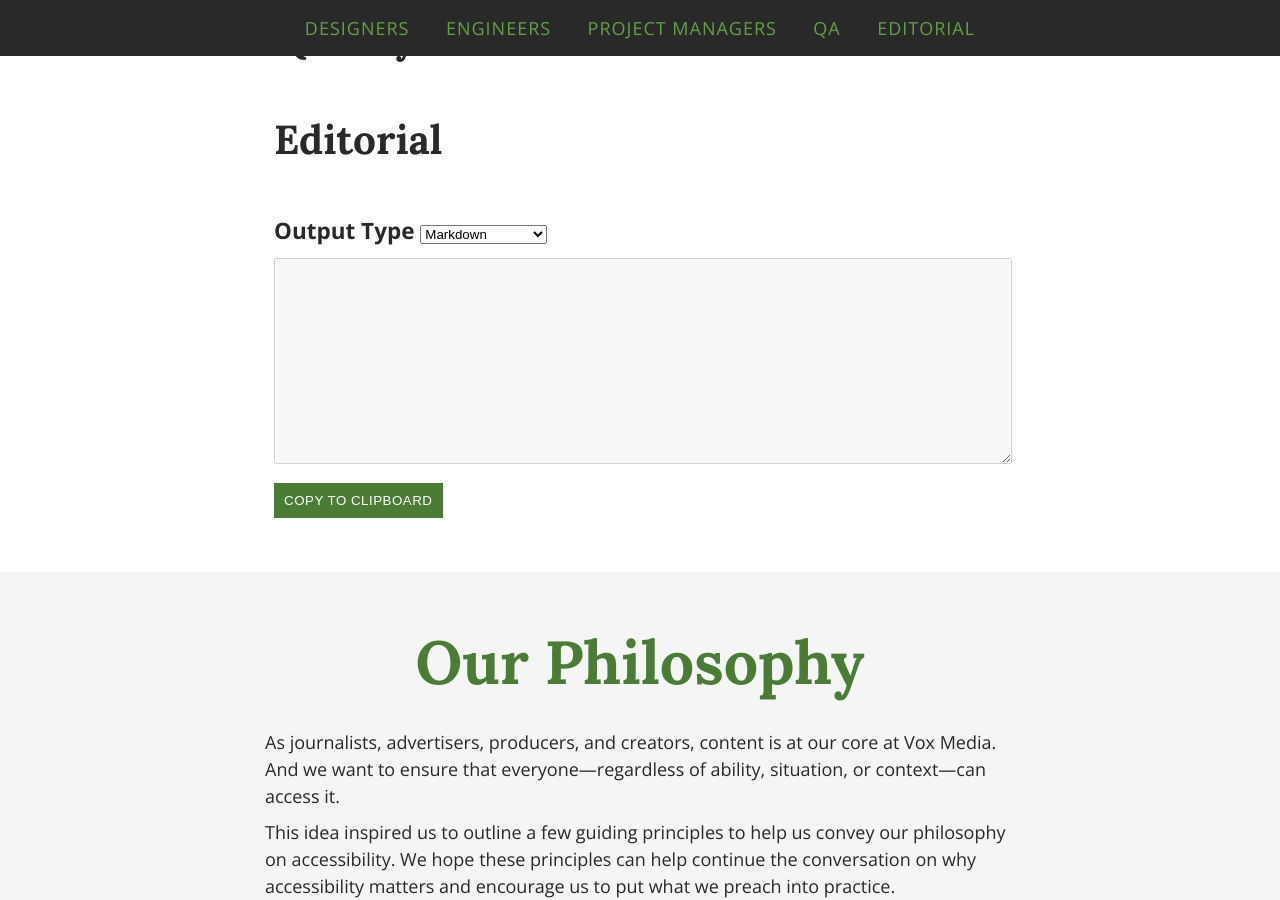
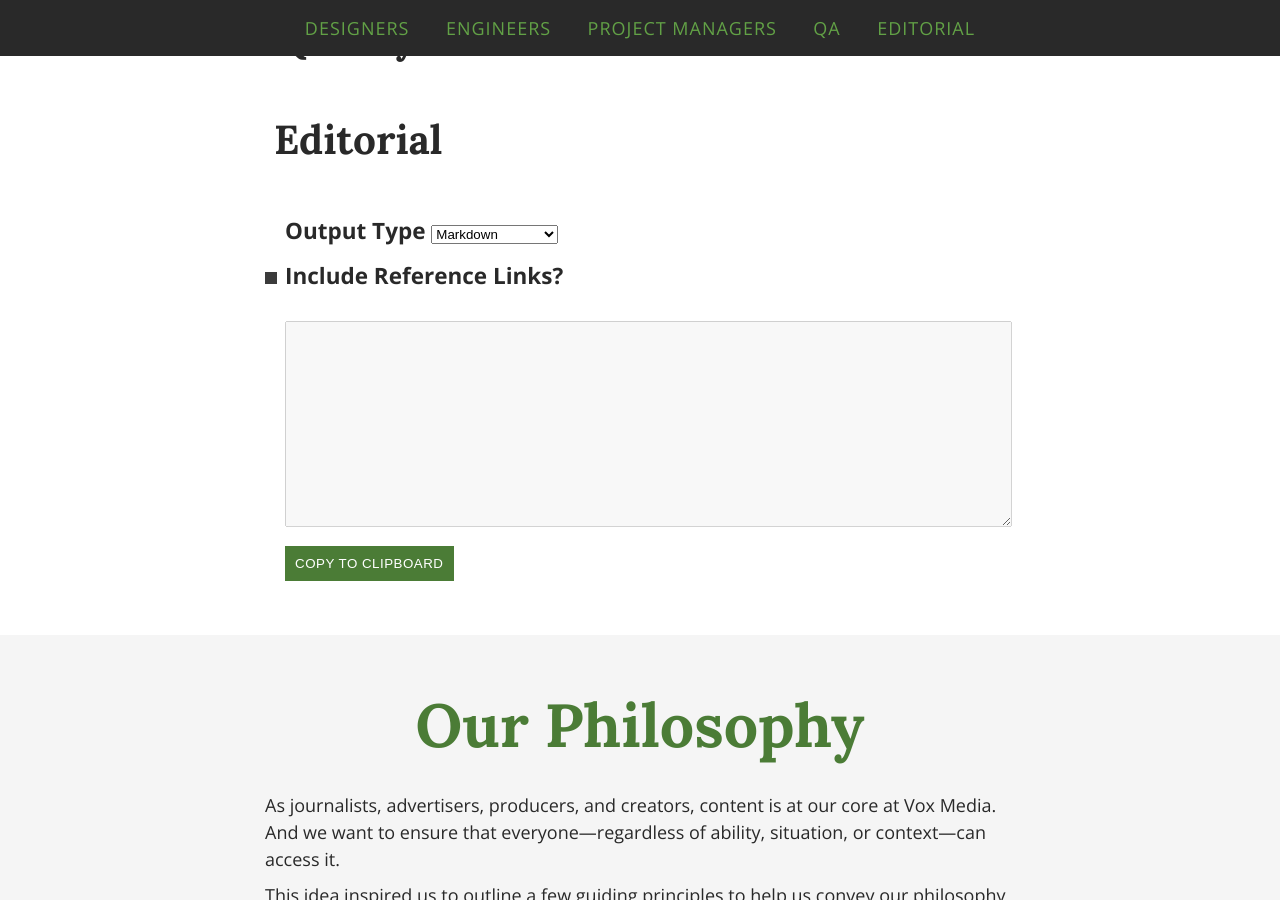
Before and after one commit to voxmedia/accessibility, a Jekyll site: the page built from index.html, in a window 1280 px wide and 900 px high, scrolled down 2867 px. Built offline with Jekyll 4.4.1, drawn with Linux system fonts in a browser that asks for light colours.

Commit message:
adding read more links to copyable text

```diff
--- a/_includes/designer.html
+++ b/_includes/designer.html
@@ -4,7 +4,7 @@
 
   <ul>
     <li>
-      <label>
+      <label id="designer-1">
         <input type="checkbox"><b></b>
         <p>Make sure there is enough contrast between text and its background color</p>
       </label>
@@ -13,7 +13,7 @@
     </li>
 
     <li>
-      <label>
+      <label id="designer-2">
         <input type="checkbox"><b></b>
         <p>Don't indicate important information using color alone</p>
       </label>
@@ -22,7 +22,7 @@
     </li>
 
     <li>
-      <label>
+      <label id="designer-3">
         <input type="checkbox"><b></b>
         <p>Pair values of colors together (not only hues) to increase contrast</p>
       </label>
@@ -31,7 +31,7 @@
     </li>
 
     <li>
-      <label>
+      <label id="designer-4">
         <input type="checkbox"><b></b>
         <p>Don't rely on sensory characteristics as the sole indicator for understanding and operating content</p>
       </label>
@@ -40,7 +40,7 @@
     </li>
 
     <li>
-      <label>
+      <label id="designer-5">
         <input type="checkbox"><b></b>
         <p>Design focus states to help users navigate and understand where they are</p>
       </label>
@@ -49,7 +49,7 @@
     </li>
 
     <li>
-      <label>
+      <label id="designer-6">
         <input type="checkbox"><b></b>
         <p>Help users understand inputs, and help them avoid and correct mistakes</p>
       </label>
@@ -59,7 +59,7 @@
 
 
     <li>
-      <label>
+      <label id="designer-7">
         <input type="checkbox"><b></b>
         <p>Write good alt text for your images</p>
       </label>
@@ -70,7 +70,7 @@
     </li>
 
     <li>
-      <label>
+      <label id="designer-8">
         <input type="checkbox"><b></b>
         <p>If an experience cannot be made accessible, create another route for users to get that information</p>
       </label>
@@ -78,7 +78,7 @@
     </li>
 
     <li>
-      <label>
+      <label id="designer-9">
         <input type="checkbox"><b></b>
         <p>Be as consistent and clear as possible in layout and copy</p>
       </label>
--- a/_includes/output.html
+++ b/_includes/output.html
@@ -1,4 +1,5 @@
-<div class="l-segment">
+<ul class="l-segment">
+  <li>
     <label class="c-guidelines__output-label" for="output">Output Type
       <select id="output" name="output">
         <option value="markdown">Markdown</option>
@@ -6,6 +7,12 @@
         <option value="github">Github Markdown</option>
       </select>
     </label>
+  </li>
+  <li>
+    <label class="c-guidelines__output-label" for="include_links">Include Reference Links?
+      <input type="checkbox" id="include_links" checked data-skip="true"><b></b>
+    </label>
+  </li>
   <textarea disabled="true" class="preview-box"></textarea>
   <button type="button">Copy to clipboard</button>
-</div>
+</ul>
--- a/js/list-builder.js
+++ b/js/list-builder.js
@@ -12,13 +12,17 @@
   var checkboxes = $$('input[type="checkbox"]');
   var textarea = container.querySelector('.preview-box');
   var outputType = document.getElementById('output').value;
+  var includeLinks = document.getElementById('include_links').checked;
   var active = [];
-  console.log(checkboxes);
 
   function formatPreview(start) {
     start = start ? start : "";
     var ret = active.reduce(function(prev, curr, idx){
-      return idx === 0 ? start + prev : prev + start + curr;
+      var str = curr[0];
+      if (includeLinks) {
+        str = str + " (More Info)[" + window.location.href + "#" + curr[1] + "]";
+      }
+      return idx === 0 ? start + str : prev + start + str;
     }, active[0]);
     return ret;
   }
@@ -43,7 +47,8 @@
     var newActive = []
     checkboxes.forEach(function(c) {
       if (c.checked) {
-        newActive.push(c.parentNode.querySelector('p').innerText);
+        var deets = [c.parentNode.querySelector('p').innerText, c.parentNode.id]
+        newActive.push(deets);
       }
     });
     active = newActive;
@@ -53,10 +58,20 @@
   document.getElementById('output').addEventListener('change', function(ev) {
     outputType = ev.target.value;
     outputPreview();
-  })
+  });
 
-  checkboxes.forEach(function(input) {
+  document.getElementById('include_links').addEventListener('change', function(ev) {
+    includeLinks = ev.target.checked;
+    outputPreview();
+  });
+
+  checkboxes = checkboxes.map(function(input) {
+    if (input.getAttribute('data-skip')) {
+      return false;
+    }
+
     input.addEventListener('change', rebuildActive);
+    return input;
   });
 
  })(document.querySelector('.c-guidelines'))
```
Lines whose indentation alone changed are shown as unchanged.
